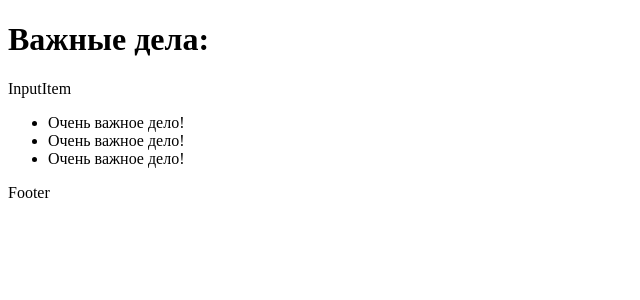
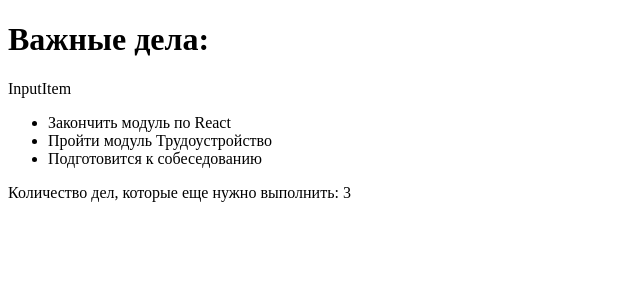
Before and after one commit to WebHeroSchool/todo-react, a React (Create React App) app: page / in a window 1280 px wide. Shown: the top 300 px of the page, without its empty margins (0-640 px from the left). Built offline with nearby package versions, Linux system fonts and the light colour scheme.

Commit message:
added list

```diff
--- a/src/components/App/App.js
+++ b/src/components/App/App.js
@@ -3,11 +3,13 @@ import InputItem from '../InputItem/InputItem';
 import ItemList from '../ItemList/ItemList';
 import Footer from '../Footer/Footer';
 
+const todoItem = 'Закончить модуль по React'
+
 const App = () => (<div>
   <h1>Важные дела:</h1>
   <InputItem />
-  <ItemList />
-  <Footer />
+  <ItemList todoItem={todoItem} />
+  <Footer count={3} />
 </div>);
 
 export default App;
--- a/src/components/Footer/Footer.js
+++ b/src/components/Footer/Footer.js
@@ -1,7 +1,7 @@
 import React from 'react';
 
-const Footer = () => (<div>
-  Footer
+const Footer = ( {count} ) => (<div>
+  Количество дел, которые еще нужно выполнить: {count}
 </div>);
 
 export default Footer;
--- a/src/components/Item/Item.js
+++ b/src/components/Item/Item.js
@@ -1,7 +1,7 @@
 import React from 'react';
 
-const Item = () => (<span>
-  Очень важное дело!
+const Item = ( {todoItem} ) => (<span>
+  {todoItem}
 </span>)
 
 export default Item;
--- a/src/components/ItemList/ItemList.js
+++ b/src/components/ItemList/ItemList.js
@@ -1,10 +1,10 @@
 import React from 'react';
 import Item from '../Item/Item';
 
-const ItemList = () => (<ul>
-  <li><Item /></li>
-  <li><Item /></li>
-  <li><Item /></li>
+const ItemList = ( {todoItem} ) => (<ul>
+  <li><Item todoItem={todoItem} /></li>
+  <li><Item todoItem={'Пройти модуль Трудоустройство'} /></li>
+  <li><Item todoItem={'Подготовится к собеседованию'} /></li>
 </ul>);
 
 export default ItemList;
```
